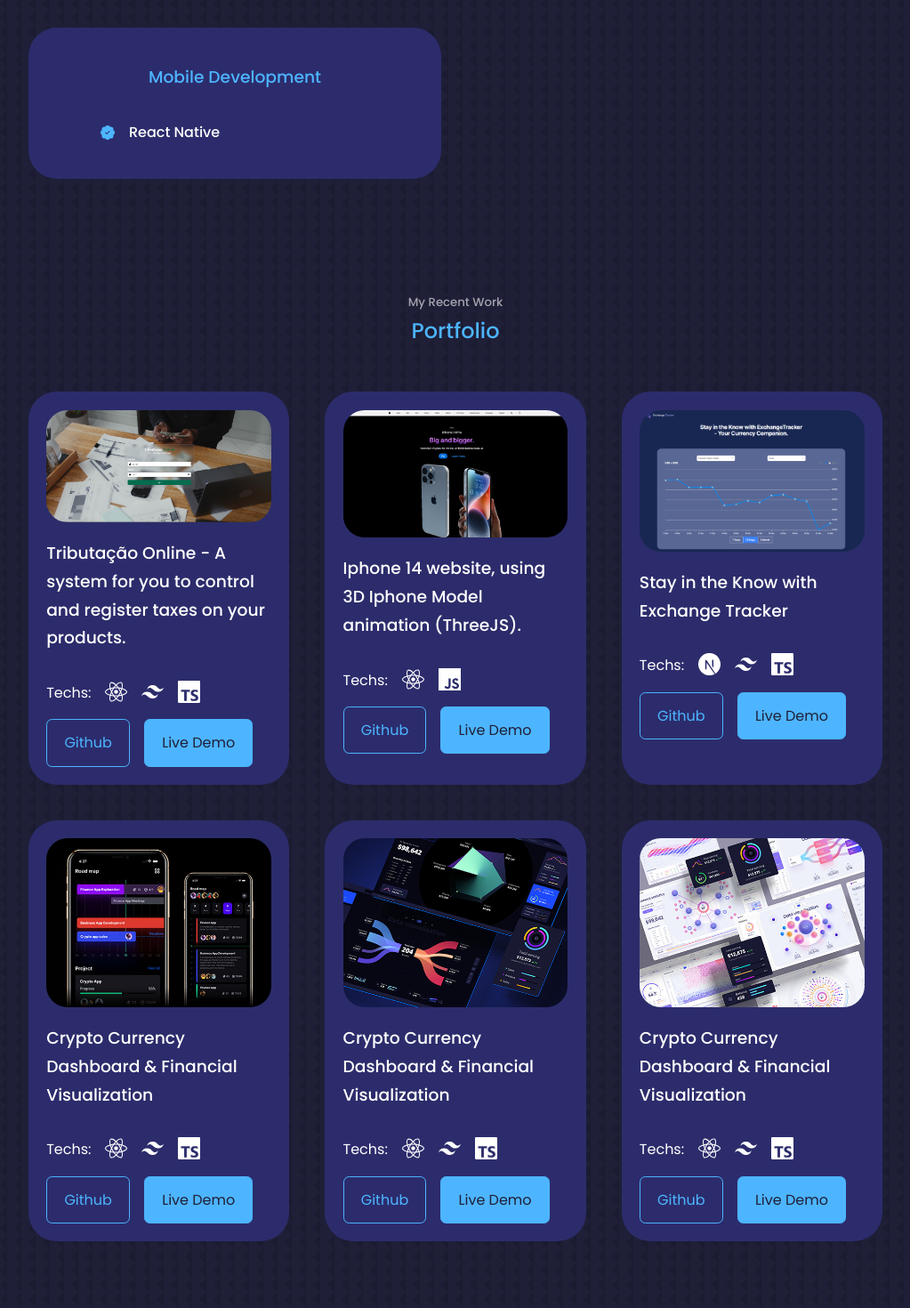
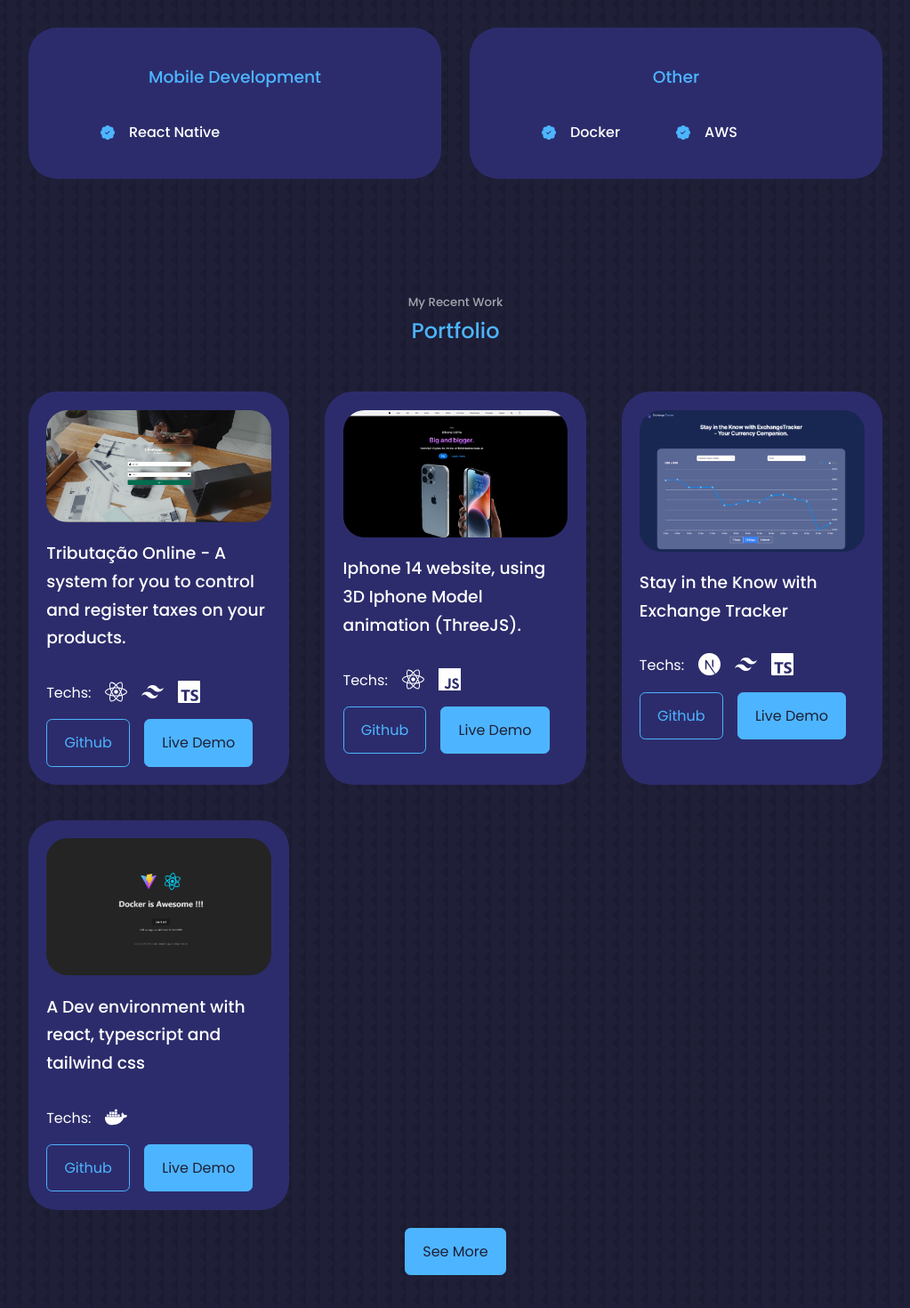
Before and after one commit to JoaoVictorLiz/newPortfolio, a React (Create React App) app: page / in a window 1280 px wide. Shown: the part 2180-3650 px from the top of the page at 89% size, without its empty margins (128-1151 px from the left). Built offline with nearby package versions, Linux system fonts and the light colour scheme.

Commit message:
Portfolio Update

```diff
--- a/src/components/contact/Contact.jsx
+++ b/src/components/contact/Contact.jsx
@@ -40,7 +40,7 @@
          <article className='contact__option'>
           <BsWhatsapp className='contact__option-icon'/>
           <h4>WhatsApp</h4>
-          <h5>51 99552-8628</h5>
+          <h5>+55 51 99552-8628</h5>
           <a href="https://api.whatsapp.com/send?phone=5551995528628" target="_blank">Send a message</a>
          </article>
         </div>
--- a/src/components/experience/Experience.jsx
+++ b/src/components/experience/Experience.jsx
@@ -87,7 +87,6 @@
               <h4>Firebase</h4>
               </div>
             </article>
-
           </div>
         </div>
 
@@ -102,6 +101,23 @@
             </article>
           </div>
         </div>
+        <div className="experience__backend">
+        <h3>Other</h3>
+          <div className="experience__content">
+            <article className='experience__details'>
+              <BsPatchCheckFill className='experience__details-icon'/>
+              <div>
+                <h4>Docker</h4>
+              </div>
+            </article>
+            <article className='experience__details'>
+              <BsPatchCheckFill className='experience__details-icon'/>
+              <div>
+                <h4>AWS</h4>
+              </div>
+            </article>
+          </div>
+        </div>
       </div>
 
     </section>
--- a/src/components/portfolio/Portfolio.jsx
+++ b/src/components/portfolio/Portfolio.jsx
@@ -3,10 +3,10 @@
 import IMG1 from '../../assets/tbo.png'
 import IMG2 from '../../assets/AppleSite.png'
 import IMG3 from '../../assets/Currency.png'
-import IMG4 from '../../assets/portfolio4.jpg'
+import IMG4 from '../../assets/IMG45.png'
 import IMG5 from '../../assets/portfolio5.png'
 import IMG6 from '../../assets/portfolio6.jpg'
-import { FaReact } from 'react-icons/fa'
+import { FaReact,FaDocker } from 'react-icons/fa'
 import { SiTailwindcss } from 'react-icons/si'
 import { SiTypescript, SiJavascript,SiNextdotjs } from 'react-icons/si'
 
@@ -43,33 +43,11 @@
   {
     id: 4,
     image: IMG4,
-    title: 'Crypto Currency Dashboard & Financial Visualization',
-    github: 'https://github.com',
-    demo: 'https://dribbble.com/shots/20514766-Seaker-Website',
-    react: <FaReact size={25}/>,
-    tailwind: <SiTailwindcss size={25}/>,
-    typescript: <SiTypescript size={25}/>
-  },
-  {
-    id: 5,
-    image: IMG5,
-    title: 'Crypto Currency Dashboard & Financial Visualization',
-    github: 'https://github.com',
-    demo: 'https://dribbble.com/shots/20514766-Seaker-Website',
-    react: <FaReact size={25}/>,
-    tailwind: <SiTailwindcss size={25}/>,
-    typescript: <SiTypescript size={25}/>
-  },
-  {
-    id: 6,
-    image: IMG6,
-    title: 'Crypto Currency Dashboard & Financial Visualization',
-    github: 'https://github.com',
-    demo: 'https://dribbble.com/shots/20514766-Seaker-Website',
-    react: <FaReact size={25}/> ,
-    tailwind: <SiTailwindcss size={25}/>,
-    typescript: <SiTypescript size={25}/>
-  },
+    title: 'A Dev environment with react, typescript and tailwind css',
+    github: 'https://github.com/JoaoVictorLiz/Dev-Environment-Docker',
+    demo: 'https://hub.docker.com/repository/docker/baronsatoshi/react-docker/general',
+    react: <FaDocker size={25}/>
+  }
 
 ]
 
@@ -102,6 +80,10 @@
         }
       </div>
 
+      <div className='divcenter'>
+      <a href="https://github.com/JoaoVictorLiz?tab=repositories" className='btn btn-primary' target="_blank">See More</a>
+      </div>
+
     </section>
   )
 }
--- a/src/components/portfolio/portfolio.css
+++ b/src/components/portfolio/portfolio.css
@@ -39,6 +39,14 @@
 }
 
 
+.divcenter {
+    display: flex;
+    align-items: center;
+    justify-content: center;
+    margin-top: 20px;
+}
+
+
 /* ==== MEDIA QUERIES (MEDIUM DEVICES) ==== */
 
 @media screen and (max-width: 1024px) {
```
Also changed, not shown: src/assets/IMG45.png (added).
